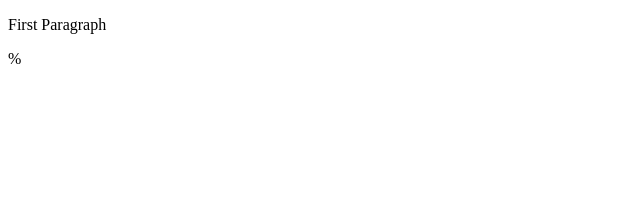
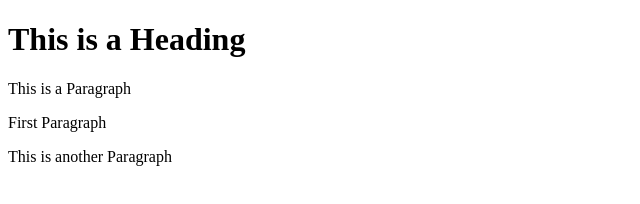
Before and after one commit to damiicodes/git_tutorial, a plain HTML site: page index.html in a window 1280 px wide. Shown: the whole page, without its empty margins (0-640 px from the left). Drawn offline with Linux system fonts and the light colour scheme.

Commit message:
Feature xyz (#2)
* add some html

* added another p tag

* Update index.html

```diff
--- a/index.html
+++ b/index.html
@@ -10,7 +10,14 @@
 
 <body>
 
+
+    <h1> This is a Heading </h1>
+    <p> This is a Paragraph </p>
     <p>First Paragraph</p>
+
+    <p>This is another Paragraph</p>
+
+
 </body>
 
-</html>%
+</html>
```
